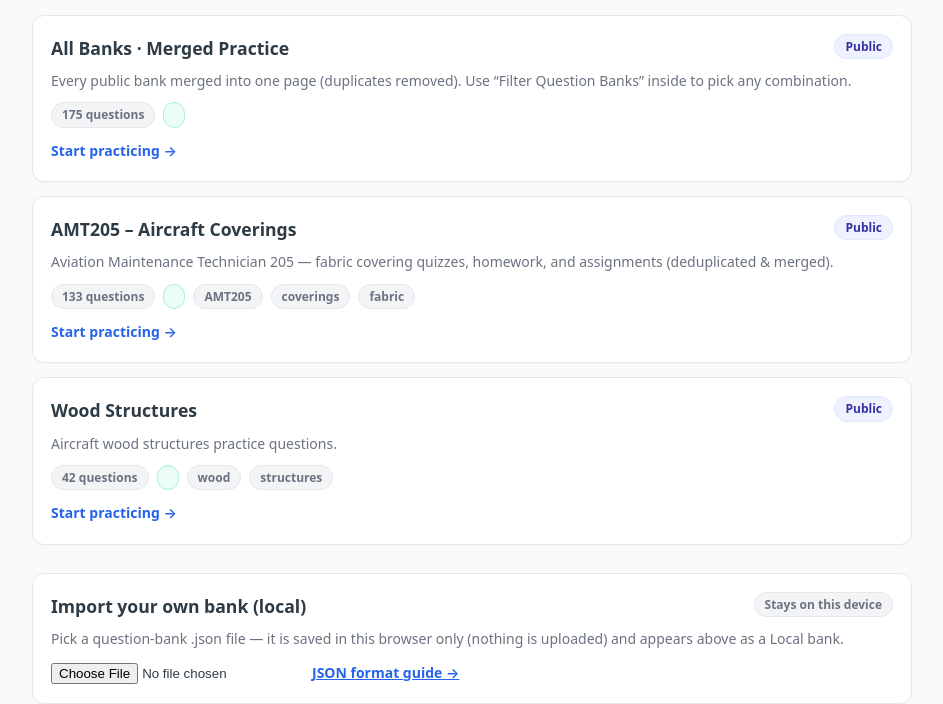
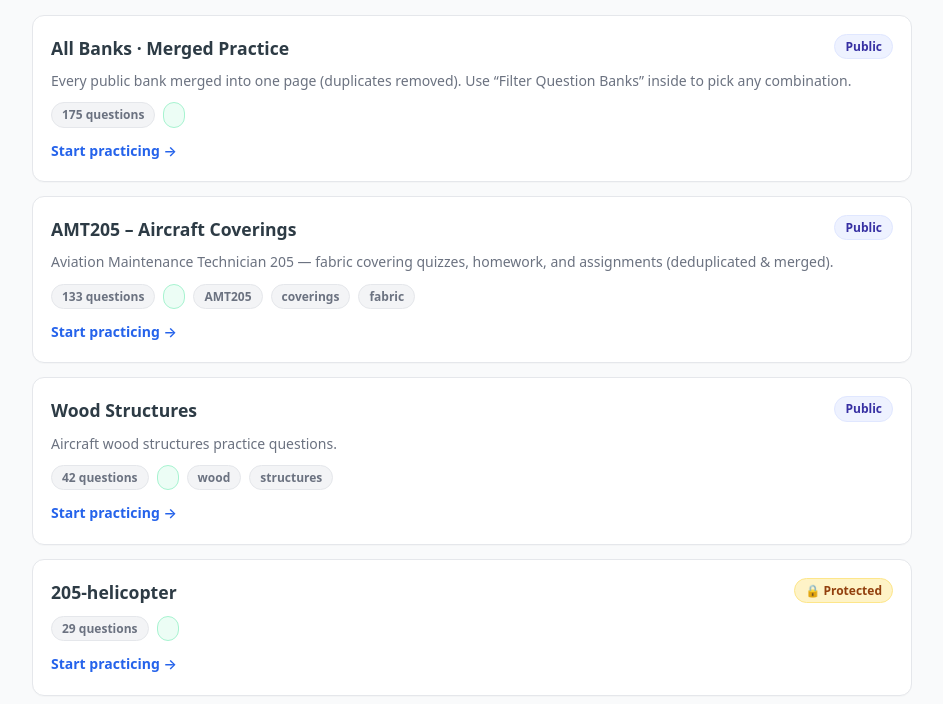
Before and after one commit to shicheng0810/question-bank-template, a plain HTML site: page index.html in a window 1280 px wide. Shown: the part 96-800 px from the top of the page, without its empty margins (168-1111 px from the left). Drawn offline with Linux system fonts and the light colour scheme.

Commit message:
publish site 2026-06-10T07:15

```diff
--- a/index.html
+++ b/index.html
@@ -79,6 +79,20 @@
         <span class="pill muted" data-qcount="42">42 questions</span>
         <span class="pill muted progress" data-progress-for="wood-structures" hidden></span>
         <span class="pill muted">wood</span><span class="pill muted">structures</span>
+      </div>
+      <span class="go" data-i18n="start">Start practicing →</span>
+    </a>
+
+    <a class="card" href="player.html?bank=205-helicopter" data-bank-id="205-helicopter" data-testid="bank-card">
+      <div class="card-head">
+        <h2>205-helicopter</h2>
+        <span class="pill locked" data-i18n="badge_protected">🔒 Protected</span>
+      </div>
+
+      <div class="meta-row">
+        <span class="pill muted" data-qcount="29">29 questions</span>
+        <span class="pill muted progress" data-progress-for="205-helicopter" hidden></span>
+
       </div>
       <span class="go" data-i18n="start">Start practicing →</span>
     </a>
```
Also changed, not shown: banks/index.json (+10 -0 lines), 1 other file.
